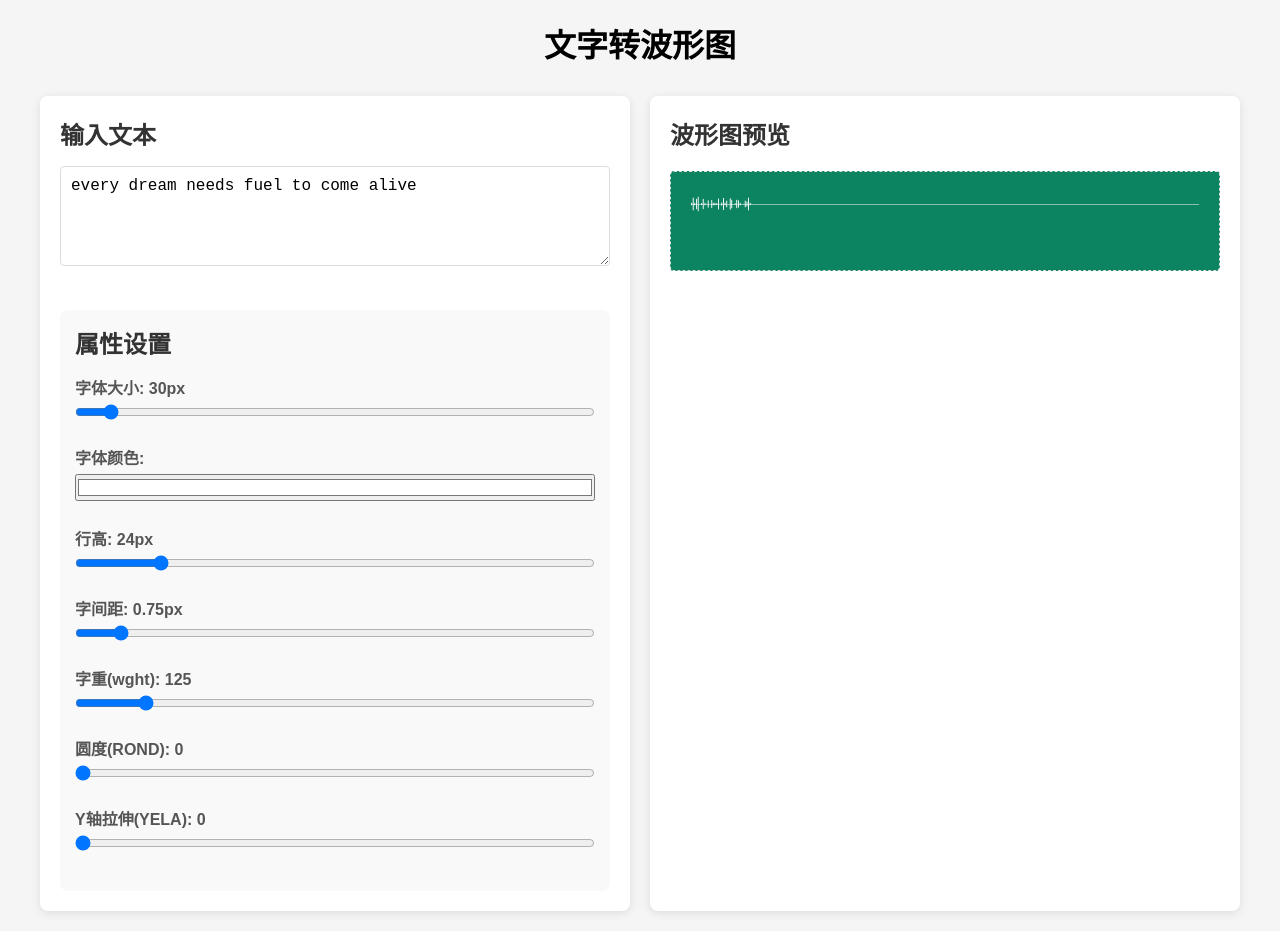
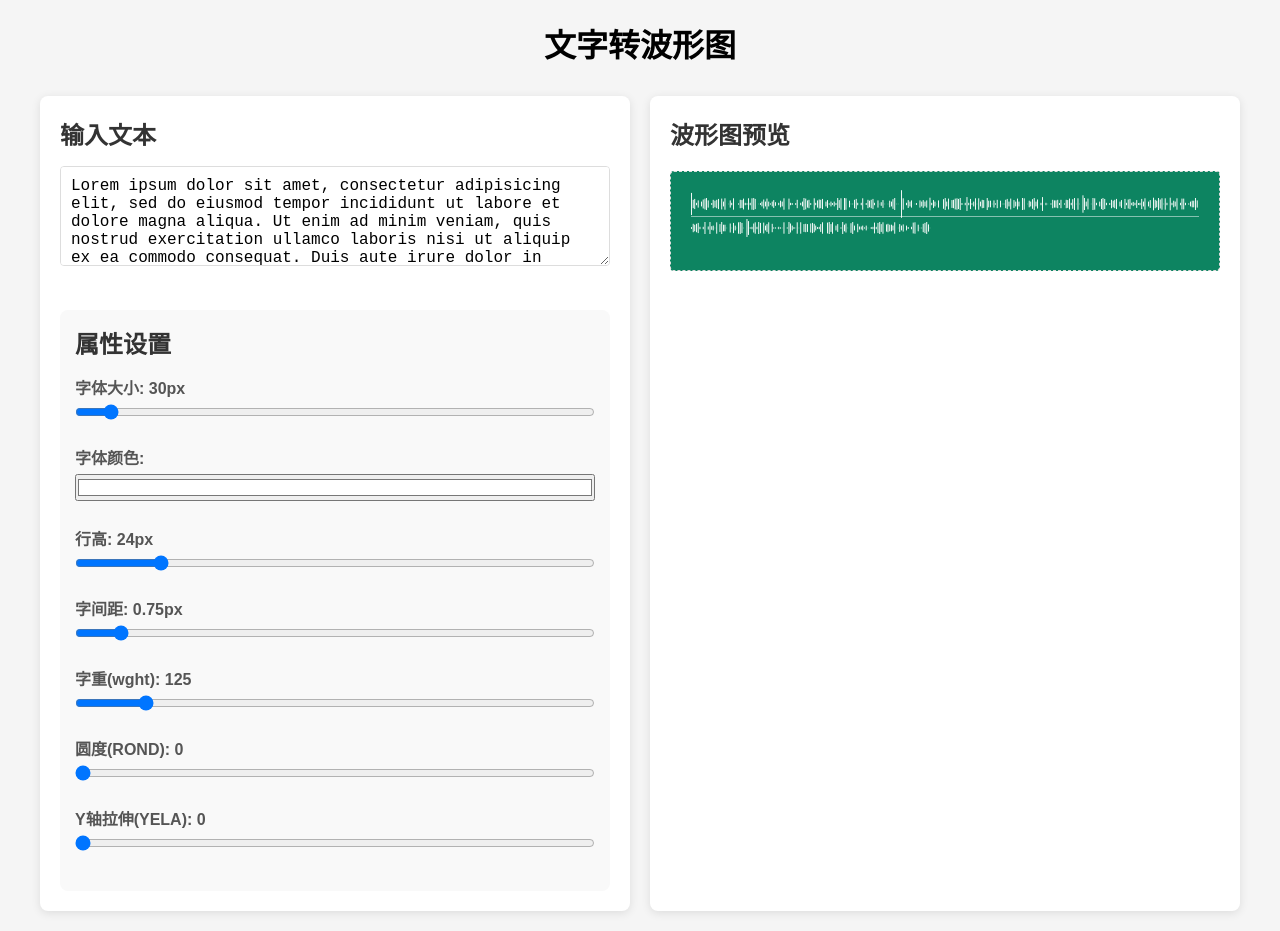
Before and after one commit to daodaolee/wavefont-editor, a plain HTML site: page index.html in a window 1280 px wide. Drawn offline with Linux system fonts and the light colour scheme.

Commit message:
Update index.html

```diff
--- a/index.html
+++ b/index.html
@@ -122,7 +122,7 @@
     <div class="container">
         <div class="input-section">
             <h2>输入文本</h2>
-            <textarea id="inputText" placeholder="请输入要转换为波形的文本...">every dream needs fuel to come alive</textarea>
+            <textarea id="inputText" placeholder="请输入要转换为波形的文本...">Lorem ipsum dolor sit amet, consectetur adipisicing elit, sed do eiusmod tempor incididunt ut labore et dolore magna aliqua. Ut enim ad minim veniam, quis nostrud exercitation ullamco laboris nisi ut aliquip ex ea commodo consequat. Duis aute irure dolor in reprehenderit in voluptate velit esse cillum dolore eu fugiat nulla pariatur. Excepteur sint occaecat cupidatat non proident, sunt in culpa qui officia deserunt mollit anim id est laborum.</textarea>
 
             <div class="control-panel">
                 <h2>属性设置</h2>
```
